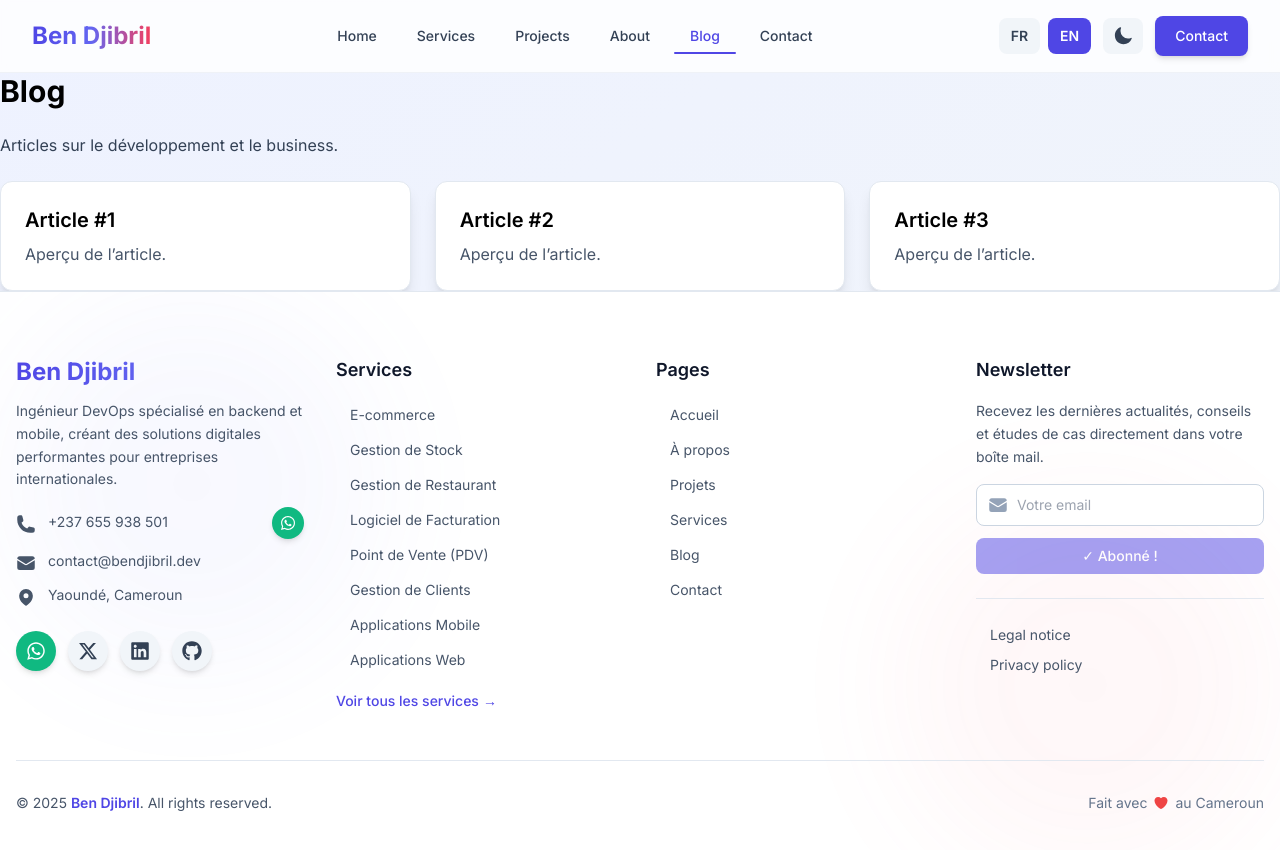
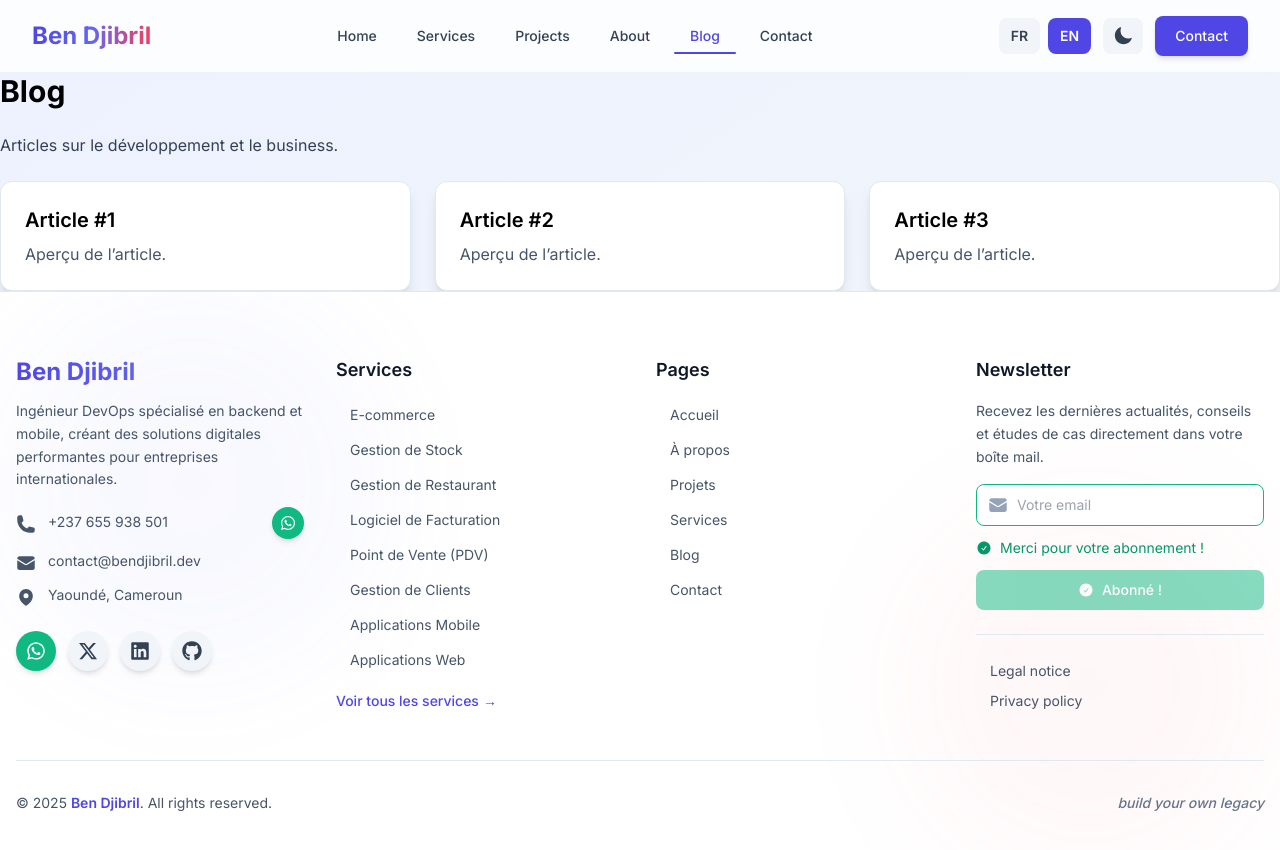
Before and after one commit to azerty-78/Ben-Djibril, a React (Vite) app: page /blog in a window 1280 px wide. Both pictures are taken after typing "name@example.com" into the empty fields and a click on the button "S'abonner". Shown: the top 850 px of the page. Built offline with nearby package versions, Linux system fonts and the light colour scheme; no server answers.

Commit message:
feat: enhance Footer components with email subscription functionality and improved error handling, while updating footer text for better user engagement

```diff
--- a/src/components/footer/FooterBottom.tsx
+++ b/src/components/footer/FooterBottom.tsx
@@ -1,6 +1,5 @@
 import { motion } from 'framer-motion'
 import { useTranslation } from 'react-i18next'
-import { HeartIcon } from '@heroicons/react/24/solid'
 
 function FooterBottom() {
   const { t } = useTranslation()
@@ -23,16 +22,9 @@ function FooterBottom() {
           whileInView={{ opacity: 1 }}
           viewport={{ once: true }}
           transition={{ duration: 0.5, delay: 0.2 }}
-          className="text-secondary-500 dark:text-secondary-400 text-center md:text-right flex items-center gap-1.5"
+          className="text-secondary-500 dark:text-secondary-400 text-center md:text-right font-medium italic"
         >
-          Fait avec
-          <motion.span
-            animate={{ scale: [1, 1.2, 1] }}
-            transition={{ duration: 1, repeat: Infinity, repeatDelay: 2 }}
-          >
-            <HeartIcon className="w-4 h-4 text-red-500" />
-          </motion.span>
-          au Cameroun
+          build your own legacy
         </motion.p>
       </div>
     </motion.div>
--- a/src/components/footer/FooterNewsletter.tsx
+++ b/src/components/footer/FooterNewsletter.tsx
@@ -2,27 +2,73 @@ import { motion } from 'framer-motion'
 import { useState } from 'react'
 import { useTranslation } from 'react-i18next'
 import { Link } from 'react-router-dom'
-import { EnvelopeIcon } from '@heroicons/react/24/solid'
+import { EnvelopeIcon, CheckCircleIcon, ExclamationCircleIcon } from '@heroicons/react/24/solid'
+import emailjs from '@emailjs/browser'
+import { EMAILJS_CONFIG, isEmailJSConfigured } from '../../config/emailjs'
 
 function FooterNewsletter() {
   const { t } = useTranslation()
   const [email, setEmail] = useState('')
   const [isSubmitting, setIsSubmitting] = useState(false)
-  const [isSubmitted, setIsSubmitted] = useState(false)
+  const [status, setStatus] = useState<'idle' | 'success' | 'error'>('idle')
+  const [errorMessage, setErrorMessage] = useState('')
 
   const handleSubmit = async (e: React.FormEvent) => {
     e.preventDefault()
     if (!email || isSubmitting) return
 
+    // Validation de l'email
+    const emailRegex = /^[^\s@]+@[^\s@]+\.[^\s@]+$/
+    if (!emailRegex.test(email)) {
+      setStatus('error')
+      setErrorMessage('Veuillez entrer une adresse email valide')
+      setTimeout(() => {
+        setStatus('idle')
+        setErrorMessage('')
+      }, 3000)
+      return
+    }
+
     setIsSubmitting(true)
-    // Simuler l'envoi de l'email
-    await new Promise(resolve => setTimeout(resolve, 1000))
-    setIsSubmitted(true)
-    setIsSubmitting(false)
-    setEmail('')
+    setStatus('idle')
+    setErrorMessage('')
 
-    // Réinitialiser le message après 3 secondes
-    setTimeout(() => setIsSubmitted(false), 3000)
+    try {
+      if (isEmailJSConfigured()) {
+        // Envoyer via EmailJS
+        await emailjs.send(
+          EMAILJS_CONFIG.SERVICE_ID,
+          EMAILJS_CONFIG.NEWSLETTER_TEMPLATE_ID,
+          {
+            email: email,
+            date: new Date().toLocaleDateString('fr-FR'),
+            time: new Date().toLocaleTimeString('fr-FR'),
+          },
+          EMAILJS_CONFIG.PUBLIC_KEY
+        )
+        setStatus('success')
+        setEmail('')
+        // Réinitialiser après 5 secondes
+        setTimeout(() => setStatus('idle'), 5000)
+      } else {
+        // Mode développement : simuler l'envoi
+        console.warn('EmailJS non configuré. Mode simulation activé.')
+        await new Promise(resolve => setTimeout(resolve, 1000))
+        setStatus('success')
+        setEmail('')
+        setTimeout(() => setStatus('idle'), 5000)
+      }
+    } catch (error) {
+      console.error('Erreur lors de l\'abonnement à la newsletter:', error)
+      setStatus('error')
+      setErrorMessage('Une erreur est survenue. Veuillez réessayer plus tard.')
+      setTimeout(() => {
+        setStatus('idle')
+        setErrorMessage('')
+      }, 5000)
+    } finally {
+      setIsSubmitting(false)
+    }
   }
 
   return (
@@ -51,20 +97,78 @@ function FooterNewsletter() {
           <input
             type="email"
             value={email}
-            onChange={(e) => setEmail(e.target.value)}
+            onChange={(e) => {
+              setEmail(e.target.value)
+              if (status === 'error') {
+                setStatus('idle')
+                setErrorMessage('')
+              }
+            }}
             placeholder="Votre email"
             required
-            className="w-full border border-secondary-300 dark:border-secondary-600 rounded-lg pl-10 pr-4 py-2.5 bg-white dark:bg-secondary-800 text-secondary-900 dark:text-secondary-100 text-sm focus:outline-none focus:ring-2 focus:ring-primary-500 dark:focus:ring-primary-400 transition-all"
+            disabled={isSubmitting}
+            className={`w-full border rounded-lg pl-10 pr-4 py-2.5 bg-white dark:bg-secondary-800 text-secondary-900 dark:text-secondary-100 text-sm focus:outline-none focus:ring-2 transition-all ${
+              status === 'error'
+                ? 'border-red-500 focus:ring-red-500'
+                : status === 'success'
+                ? 'border-success-500 focus:ring-success-500'
+                : 'border-secondary-300 dark:border-secondary-600 focus:ring-primary-500 dark:focus:ring-primary-400'
+            } disabled:opacity-50 disabled:cursor-not-allowed`}
           />
         </div>
+
+        {/* Message d'erreur */}
+        {status === 'error' && errorMessage && (
+          <motion.div
+            initial={{ opacity: 0, y: -10 }}
+            animate={{ opacity: 1, y: 0 }}
+            className="flex items-center gap-2 text-sm text-red-600 dark:text-red-400"
+          >
+            <ExclamationCircleIcon className="w-4 h-4" />
+            <span>{errorMessage}</span>
+          </motion.div>
+        )}
+
+        {/* Message de succès */}
+        {status === 'success' && (
+          <motion.div
+            initial={{ opacity: 0, y: -10 }}
+            animate={{ opacity: 1, y: 0 }}
+            className="flex items-center gap-2 text-sm text-success-600 dark:text-success-400"
+          >
+            <CheckCircleIcon className="w-4 h-4" />
+            <span>Merci pour votre abonnement !</span>
+          </motion.div>
+        )}
+
         <motion.button
           type="submit"
-          disabled={isSubmitting || isSubmitted}
-          whileHover={{ scale: 1.02 }}
-          whileTap={{ scale: 0.98 }}
-          className="btn-primary w-full text-sm disabled:opacity-50 disabled:cursor-not-allowed"
+          disabled={isSubmitting || status === 'success'}
+          whileHover={{ scale: status === 'success' ? 1 : 1.02 }}
+          whileTap={{ scale: status === 'success' ? 1 : 0.98 }}
+          className={`w-full text-sm font-medium py-2.5 rounded-lg transition-all ${
+            status === 'success'
+              ? 'bg-success-500 text-white cursor-default'
+              : 'btn-primary'
+          } disabled:opacity-50 disabled:cursor-not-allowed`}
         >
-          {isSubmitting ? 'Envoi...' : isSubmitted ? '✓ Abonné !' : "S'abonner"}
+          {isSubmitting ? (
+            <span className="flex items-center justify-center gap-2">
+              <motion.span
+                animate={{ rotate: 360 }}
+                transition={{ duration: 1, repeat: Infinity, ease: 'linear' }}
+                className="w-4 h-4 border-2 border-white border-t-transparent rounded-full"
+              />
+              Envoi...
+            </span>
+          ) : status === 'success' ? (
+            <span className="flex items-center justify-center gap-2">
+              <CheckCircleIcon className="w-4 h-4" />
+              Abonné !
+            </span>
+          ) : (
+            "S'abonner"
+          )}
         </motion.button>
       </form>
 
--- /dev/null
+++ b/src/config/emailjs.ts
@@ -0,0 +1,30 @@
+// Configuration EmailJS
+// Pour obtenir vos clés, allez sur https://www.emailjs.com/
+// 1. Créez un compte
+// 2. Créez un service email (Gmail, Outlook, etc.)
+// 3. Créez un template email
+// 4. Récupérez vos clés dans le dashboard
+
+export const EMAILJS_CONFIG = {
+  // Clé publique (Public Key) - Trouvable dans Account > API Keys
+  PUBLIC_KEY: import.meta.env.VITE_EMAILJS_PUBLIC_KEY || 'YOUR_PUBLIC_KEY',
+
+  // Service ID - Trouvable dans Email Services
+  SERVICE_ID: import.meta.env.VITE_EMAILJS_SERVICE_ID || 'YOUR_SERVICE_ID',
+
+  // Template ID pour le formulaire de contact
+  CONTACT_TEMPLATE_ID: import.meta.env.VITE_EMAILJS_CONTACT_TEMPLATE_ID || 'YOUR_CONTACT_TEMPLATE_ID',
+
+  // Template ID pour la newsletter
+  NEWSLETTER_TEMPLATE_ID: import.meta.env.VITE_EMAILJS_NEWSLETTER_TEMPLATE_ID || 'YOUR_NEWSLETTER_TEMPLATE_ID',
+}
+
+// Fonction pour vérifier si EmailJS est configuré
+export const isEmailJSConfigured = () => {
+  return (
+    EMAILJS_CONFIG.PUBLIC_KEY !== 'YOUR_PUBLIC_KEY' &&
+    EMAILJS_CONFIG.SERVICE_ID !== 'YOUR_SERVICE_ID' &&
+    EMAILJS_CONFIG.CONTACT_TEMPLATE_ID !== 'YOUR_CONTACT_TEMPLATE_ID' &&
+    EMAILJS_CONFIG.NEWSLETTER_TEMPLATE_ID !== 'YOUR_NEWSLETTER_TEMPLATE_ID'
+  )
+}
--- a/src/pages/Contact.tsx
+++ b/src/pages/Contact.tsx
@@ -4,6 +4,7 @@ import { useTranslation } from 'react-i18next'
 import { motion } from 'framer-motion'
 import emailjs from '@emailjs/browser'
 import { CheckCircleIcon, ExclamationCircleIcon } from '@heroicons/react/24/solid'
+import { EMAILJS_CONFIG, isEmailJSConfigured } from '../config/emailjs'
 
 function Contact() {
   const { t } = useTranslation()
@@ -30,20 +31,28 @@ function Contact() {
 
     setStatus('sending')
     try {
-      // TODO: Remplacer par tes clés EmailJS
+      if (isEmailJSConfigured()) {
         await emailjs.send(
-        'YOUR_SERVICE_ID',
-        'YOUR_TEMPLATE_ID',
+          EMAILJS_CONFIG.SERVICE_ID,
+          EMAILJS_CONFIG.CONTACT_TEMPLATE_ID,
           {
             from_name: formData.name,
             from_email: formData.email,
             message: formData.message,
           },
-        'YOUR_PUBLIC_KEY'
+          EMAILJS_CONFIG.PUBLIC_KEY
         )
         setStatus('success')
         setFormData({ name: '', email: '', message: '' })
         setTimeout(() => setStatus('idle'), 5000)
+      } else {
+        // Mode développement : simuler l'envoi
+        console.warn('EmailJS non configuré. Mode simulation activé.')
+        await new Promise(resolve => setTimeout(resolve, 1000))
+        setStatus('success')
+        setFormData({ name: '', email: '', message: '' })
+        setTimeout(() => setStatus('idle'), 5000)
+      }
     } catch (error) {
       console.error('EmailJS error:', error)
       setStatus('error')
```
Also changed, not shown: 1 other file (tests, documents, lock files or other folders). Lines whose indentation alone changed are shown as unchanged.
